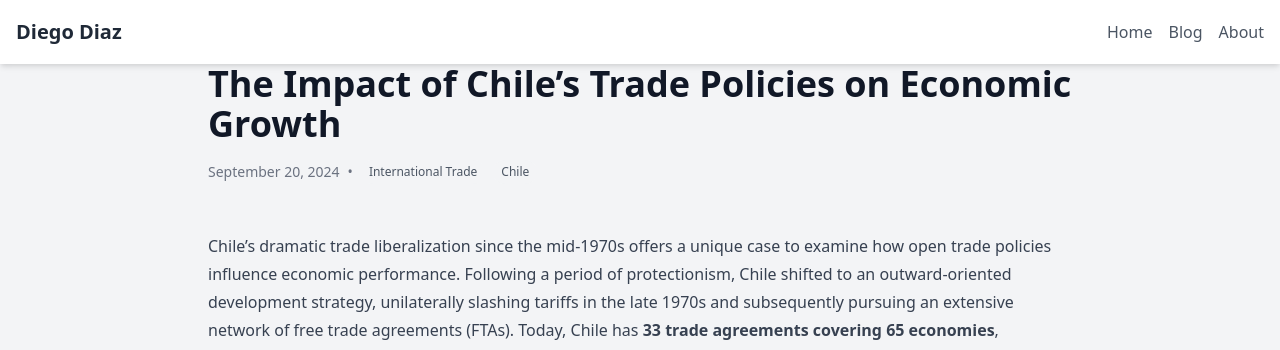
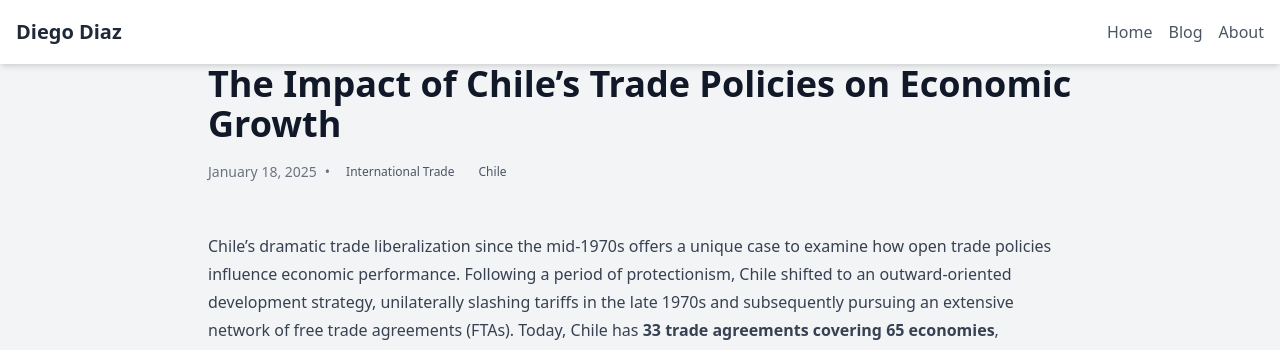
Before and after one commit to diodz/diodz.github.io, a Jekyll site: the page built from _posts/2025-01-18-chile-free-trade.md, in a window 1280 px wide and 900 px high. Shown: the top 350 px of the window. Built offline with Jekyll 4.4.1, drawn with Linux system fonts in a browser that asks for light colours.

Commit message:
fix issue with dates

```diff
--- a/_posts/2024-09-20-chile-free-trade.md
+++ b/_posts/2025-01-18-chile-free-trade.md
@@ -1,7 +1,7 @@
 ---
 layout: post
 title: "The Impact of Chile’s Trade Policies on Economic Growth"
-date: 2024-09-20
+date: 2025-01-18
 categories: [International Trade, Chile]
 ---
 
```
Also changed, not shown: _posts/2024-01-11-Breaking-Barriers.md (renamed from _posts/2025-01-18-Breaking-Barriers.md, +1 -1 lines).
